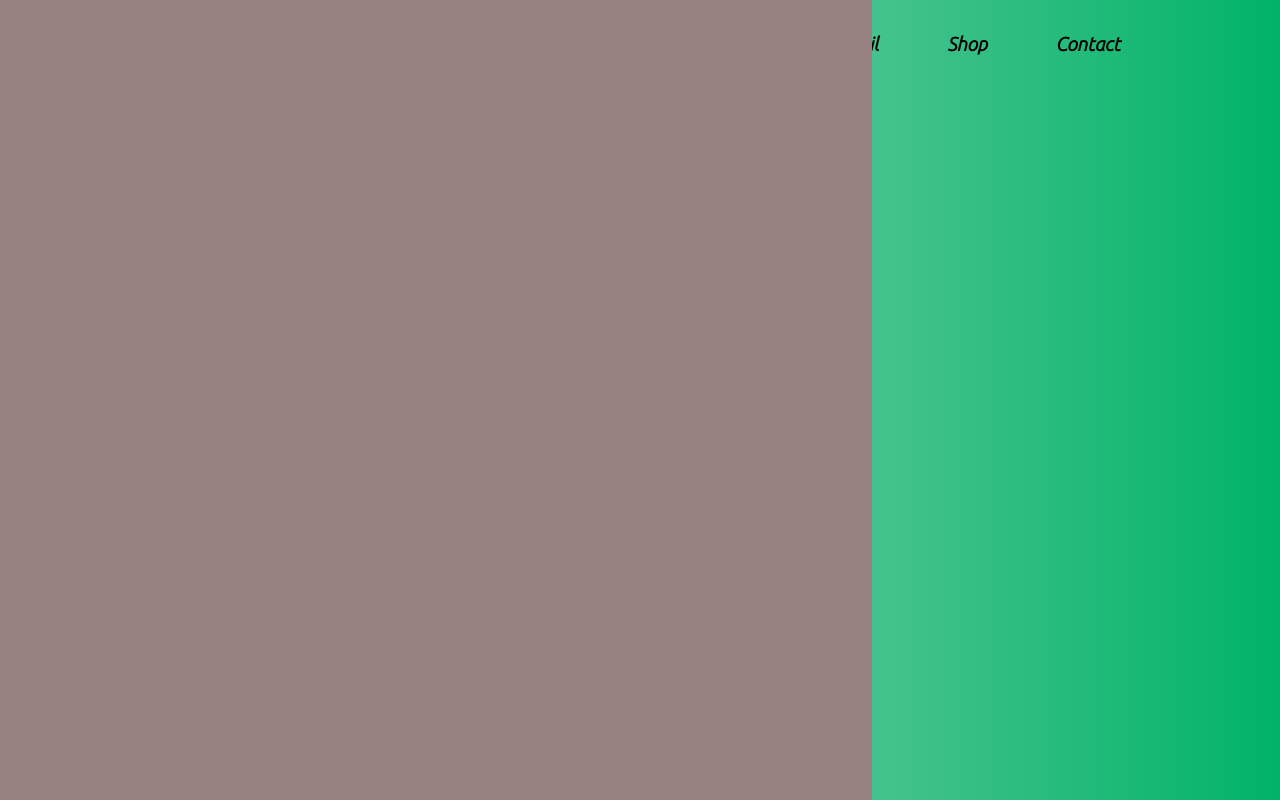
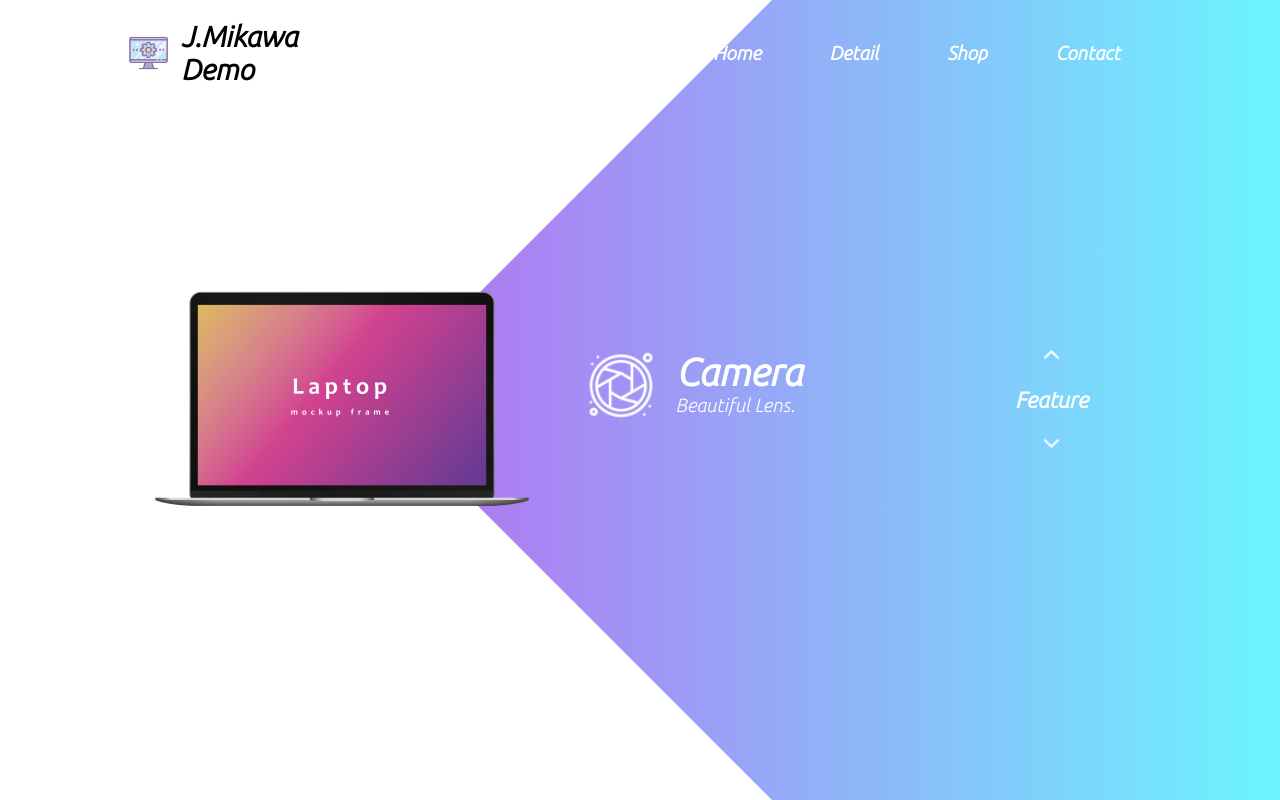
Before and after one commit to bo3kawa/demo_web, a plain HTML site: page index.html in a window 1280 px wide. Drawn offline with Linux system fonts and the light colour scheme.

Commit message:
完成版

```diff
--- a/index.html
+++ b/index.html
@@ -1,39 +1,98 @@
 <!DOCTYPE html>
 <html lang="en">
   <head>
-    <meta charset="UTF-8">
-    <meta http-equiv="X-UA-Compatible" content="IE=edge">
-    <meta name="viewport" content="width=device-width, initial-scale=1.0">
-    <title>mikawademo</title>
-    <link rel="stylesheet" href="style.css">
-    <link rel="preconnect" href="https://fonts.googleapis.com">
-    <link rel="preconnect" href="https://fonts.gstatic.com" crossorigin>
-    <link href="https://fonts.googleapis.com/css2?family=Ubuntu:ital,wght@1,300&display=swap" rel="stylesheet">
+    <meta charset="UTF-8" />
+    <meta http-equiv="X-UA-Compatible" content="IE=edge" />
+    <meta name="viewport" content="width=device-width, initial-scale=1.0" />
+    <title>Javascript practice</title>
+    <link rel="stylesheet" href="style.css" />
+    <link rel="preconnect" href="https://fonts.googleapis.com" />
+    <link rel="preconnect" href="https://fonts.gstatic.com" crossorigin />
+    <link
+      href="https://fonts.googleapis.com/css2?family=Ubuntu:ital,wght@1,300&display=swap"
+      rel="stylesheet"
+    />
   </head>
   <body>
     <div class="main">
       <nav>
         <div class="logo-area">
-                <img src="./images/logo.png" alt="" class="logo">
-                <h2>DEMO Design</h2>
+          <img src="./images/logo.png" class="logo" />
+          <h2>J.Mikawa Demo</h2>
         </div>
+
         <div class="nav-links">
           <ul>
-                    <a href=""><li>Home</li></a>
-                    <a href=""><li>Home</li></a>
-                    <a href=""><li>Detail</li></a>
-                    <a href=""><li>Shop</li></a>
-                    <a href=""><li>Contact</li></a>
+            <a href="#"><li>Home</li></a>
+            <a href="#"><li>Detail</li></a>
+            <a href="#"><li>Shop</li></a>
+            <a href="#"><li>Contact</li></a>
           </ul>
         </div>
       </nav>
 
-        <!-- information -->
-        <din class="information">
+      <div class="infomation">
+        <div class="overlay"></div>
+        <img src="./images/pc.png" class="mobile" />
         <div id="circle">
+          <div class="feature one">
+            <img src="./images/camera.png" alt="" />
+            <div>
+              <h1>Camera</h1>
+              <p>Beautiful Lens.</p>
+            </div>
+          </div>
+          <div class="feature two">
+            <img src="./images/processor.png" alt="" />
+            <div>
+              <h1>Processor</h1>
+              <p>Processor is very important.</p>
+            </div>
+          </div>
+          <div class="feature three">
+            <img src="./images/display.png" alt="" />
+            <div>
+              <h1>Display</h1>
+              <p>High Quority Display</p>
+            </div>
+          </div>
+          <div class="feature four">
+            <img src="./images/battery.png" alt="" />
+            <div>
+              <h1>Battery</h1>
+              <p>Powerful Battery.</p>
+            </div>
+          </div>
+        </div>
+      </div>
 
+      <div class="control">
+        <img src="./images/arrow.png" id="upBtn" />
+        <h3>Feature</h3>
+        <img src="./images/arrow.png" id="downBtn" />
       </div>
-        </din>
     </div>
+
+    <script>
+      var circle = document.getElementById("circle");
+      var upBtn = document.getElementById("upBtn");
+      var downBtn = document.getElementById("downBtn");
+
+      var rotateValue = circle.style.transform;
+      var rotateSum;
+
+      upBtn.onclick = function () {
+        /* 時計回りに90°回転させる */
+        rotateSum = rotateValue + "rotate(-90deg)";
+        circle.style.transform = rotateSum;
+        rotateValue = rotateSum;
+      };
+      downBtn.onclick = function () {
+        /* 時計回りに90°回転させる */
+        rotateSum = rotateValue + "rotate(90deg)";
+        circle.style.transform = rotateSum;
+        rotateValue = rotateSum;
+      };
+    </script>
   </body>
 </html>
--- a/style.css
+++ b/style.css
@@ -1,70 +1,70 @@
-/* remは指定された元の大きさに対しての倍率 */
-
-/* ページ全体の指定 */
-*{
+* {
     margin: 0;
     padding: 0;
     box-sizing: border-box;
+    font-family: 'Ubuntu', sans-serif;
 }
 
-.main{
-    font-family: "Ubuntu", sans-serif;
+.main {
     font-size: 1.2rem;
     width: 100vw;
     height: 100vh;
-    background:linear-gradient(to right,rgb(215, 228, 222),rgb(1, 179, 104));  /* 左から右へグラデーション */
-    overflow: hidden;     /* はみ出た部分を隠す */
-    position: relative;   /* postionの親要素 */
+    background: linear-gradient(to right, rgb(213, 53, 235), rgb(107, 245, 255));
+    overflow: hidden;
+    position: relative;
 }
 
-nav{
-    display: flex; /* 要素内を横並び */
+nav {
     width: 80%;
-    margin: 20px auto ;  /* 縦横20px,横幅オート（この場合80%になっているので良い感じに中央揃えになる） */
+    display: flex;
+    z-index: 1;
+    margin: 20px auto;
+    position: sticky;
     align-items: center;
     font-weight: 550;
-
 }
 
-.nav-links{
-    flex: 1;
-    text-align: right;
-}
-
-.nav-links li{
-    list-style: none; /* リストタグの・を削除 */
-}
-
-.logo-area{
-    display: flex;   /* 要素内を横並び */
+.logo-area {
+    flex-basis: 20%;
+    display: flex;
     align-items: center;
 }
 
-.logo{
+.logo {
     width: 20%;
     height: 20%;
     margin-right: 12px;
 }
 
-.nav-links ul li{
-    display: inline-block;    /* インライン要素に変更 */
+
+.nav-links {
+    flex: 1; /* 空いてるスペースの余白を強制的に入れてる。flex-growと同じ。 */
+    text-align: right; /* インライン要素だから右寄せできる。a */
+}
+
+.nav-links ul {
+    list-style: none;
+}
+
+.nav-links ul li {
+    display: inline-block;
     padding: 0 2rem;
 }
+
 .nav-links ul a {
     font-weight: 600;
-    color:rgb(0, 0, 0);
+    color: #fff;
     text-decoration: none;
-     transition: 0.3s;  /*0.3秒かけて変化 */
+    transition: 0.3s;
 }
 
 .nav-links ul a:hover{
-    color: rgb(194, 47, 47);
+    color: rgb(236, 183, 183);
 }
 
-.information {
+.infomation {
     width: 1000px;
     height: 1000px;
-    background: rgb(151, 129, 129);
     position: absolute;
     top: 50%;
     left: -10%;
@@ -72,7 +72,103 @@ nav{
 }
 
 #circle {
-    width: 1000%;
-    height: 1000%;
+    width: 1000px;
+    height: 1000px;
+    position: absolute;
+    /* background: #ccc; */
+    border-radius: 50%;
+    top: 0;
+    left: 0;
+    transform: rotate(0deg);
+    transition: 1s;
+}
+
+.feature img {
+    width: 70px;
+}
+
+.feature {
+    position: absolute;
+    display: flex;
+    color: #fff;
+}
+
+.feature div {
+    margin-left: 20px;
+}
+
+.feature div a {
+    margin-top: 8px;
+}
+
+.one {
+    top: 450px;
+    right: 70px;
+}
+
+.two {
+    top: 100px;
+    left: 340px;
+    transform: rotate(-90deg);
+}
+
+.three {
+    bottom: 450px;
+    left: 50px;
+    transform: rotate(-180deg);
+
+}
+
+.four {
+    bottom: 150px;
+    right: 370px;
+    transform: rotate(-270deg);
+
+}
+
+.mobile {
+    width: 400px;
+    position: absolute;
+    z-index: 1;
+    top: 50%;
+    transform: translateY(-50%);
+    left: 27%;
+}
+
+.control {
+    position: absolute;
+    top: 50%;
+    right: 15%;
+    transform: translateY(-50%);
+    text-align: center;
+}
+
+.control img {
+    width: 15px;
+}
+
+.control h3 {
+    margin: 20px 0;
+    color: #fff;
+}
+
+#upBtn {
+    cursor: pointer;
+}
+
+#downBtn {
+    cursor: pointer;
+    transform: rotate(-180deg);
+}
+
+.overlay {
+    width: 0;
+    height: 0;
+    border-top: 500px solid #fff;
+    border-right: 500px solid transparent;
+    border-bottom: 500px solid #fff;
+    border-left: 500px solid #fff;
+    top: 0;
+    left: 0;
     position: absolute;
 }
```
Lines whose indentation alone changed are shown as unchanged.
